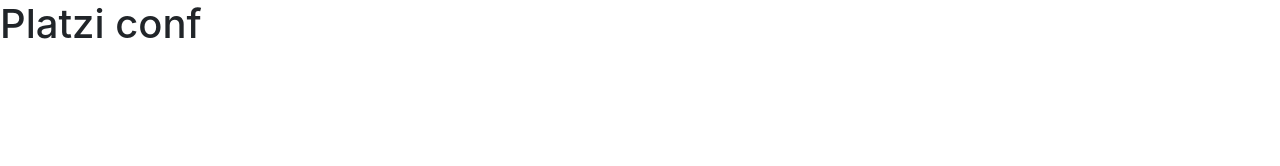
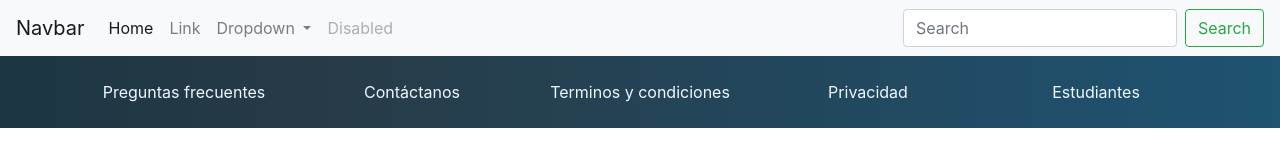
Before and after one commit to DemetrioDelCarmen/Bootstrapt-course, a plain HTML site: page index.html in a window 1280 px wide. Drawn offline with nearby package versions, Linux system fonts and the light colour scheme.

Commit message:
Footer terminado y agregando navbar

```diff
--- /dev/null
+++ b/index.css
@@ -0,0 +1,10 @@
+#footer{
+
+    background: linear-gradient(90deg, #1c3643 0, #273b47 25%, #1e5372)
+    /* background: linear-gradient(141deg, indigo,violet 30%, #1fc8db 40%, #2cb5e8 30%) */
+}
+#footer a{
+
+    color: aliceblue;
+
+}
--- a/index.html
+++ b/index.html
@@ -7,12 +7,82 @@
 
     <!-- Bootstrap CSS -->
     <link rel="stylesheet" href="https://stackpath.bootstrapcdn.com/bootstrap/4.3.1/css/bootstrap.min.css" integrity="sha384-ggOyR0iXCbMQv3Xipma34MD+dH/1fQ784/j6cY/iJTQUOhcWr7x9JvoRxT2MZw1T" crossorigin="anonymous">
+    <link rel="stylesheet" href="index.css">
 
     <title>Platzi Conf</title>
   </head>
   <body>
-    <h1>Platzi conf</h1>
 
+    <!-- Header -->
+
+    <nav class="navbar navbar-expand-lg navbar-light bg-light">
+            <a class="navbar-brand" href="#">Navbar</a>
+            <button class="navbar-toggler" type="button" data-toggle="collapse" data-target="#navbarSupportedContent" aria-controls="navbarSupportedContent" aria-expanded="false" aria-label="Toggle navigation">
+              <span class="navbar-toggler-icon"></span>
+            </button>
+
+            <div class="collapse navbar-collapse" id="navbarSupportedContent">
+              <ul class="navbar-nav mr-auto">
+                <li class="nav-item active">
+                  <a class="nav-link" href="#">Home <span class="sr-only">(current)</span></a>
+                </li>
+                <li class="nav-item">
+                  <a class="nav-link" href="#">Link</a>
+                </li>
+                <li class="nav-item dropdown">
+                  <a class="nav-link dropdown-toggle" href="#" id="navbarDropdown" role="button" data-toggle="dropdown" aria-haspopup="true" aria-expanded="false">
+                    Dropdown
+                  </a>
+                  <div class="dropdown-menu" aria-labelledby="navbarDropdown">
+                    <a class="dropdown-item" href="#">Action</a>
+                    <a class="dropdown-item" href="#">Another action</a>
+                    <div class="dropdown-divider"></div>
+                    <a class="dropdown-item" href="#">Something else here</a>
+                  </div>
+                </li>
+                <li class="nav-item">
+                  <a class="nav-link disabled" href="#" tabindex="-1" aria-disabled="true">Disabled</a>
+                </li>
+              </ul>
+              <form class="form-inline my-2 my-lg-0">
+                <input class="form-control mr-sm-2" type="search" placeholder="Search" aria-label="Search">
+                <button class="btn btn-outline-success my-2 my-sm-0" type="submit">Search</button>
+              </form>
+            </div>
+          </nav>
+
+    <!-- /Header -->
+
+
+    <!-- Footer -->
+    <footer id="footer" class="pb-4 pt-4">
+
+        <div class="container">
+            <div class="row text-center">
+                <div class="col-12  col-lg">
+                    <a href="#">Preguntas frecuentes</a>
+                </div>
+
+                <div class="col-12  col-lg">
+                    <a href="#">Contáctanos</a>
+                </div>
+
+                <div class="col-12  col-lg">
+                    <a href="#">Terminos y condiciones</a>
+                </div>
+
+                <div class="col-12  col-lg">
+                    <a href="#">Privacidad</a>
+                </div>
+
+                <div class="col-12  col-lg">
+                    <a href="#">Estudiantes</a>
+                </div>
+            </div>
+        </div>
+
+    </footer>
+    <!-- /Footer -->
     <!-- Optional JavaScript -->
     <!-- jQuery first, then Popper.js, then Bootstrap JS -->
     <script src="https://code.jquery.com/jquery-3.3.1.slim.min.js" integrity="sha384-q8i/X+965DzO0rT7abK41JStQIAqVgRVzpbzo5smXKp4YfRvH+8abtTE1Pi6jizo" crossorigin="anonymous"></script>
```
